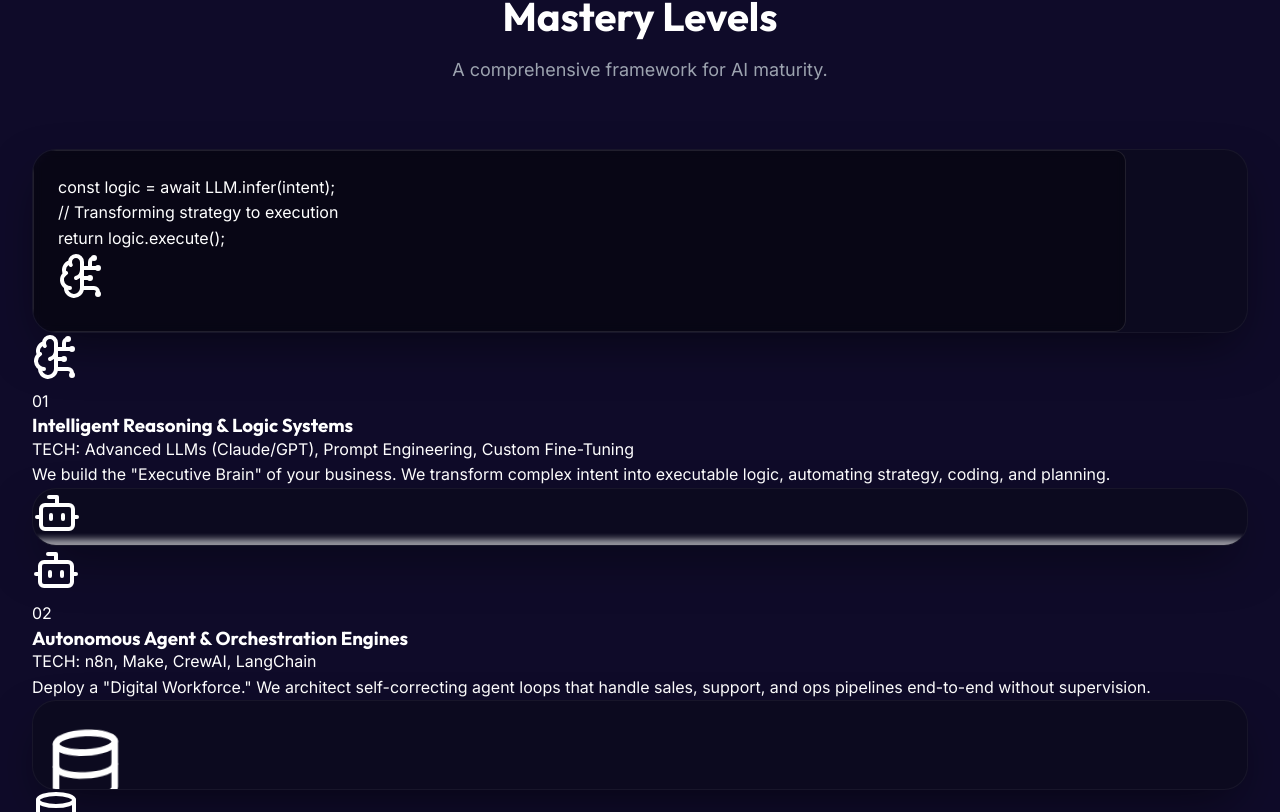
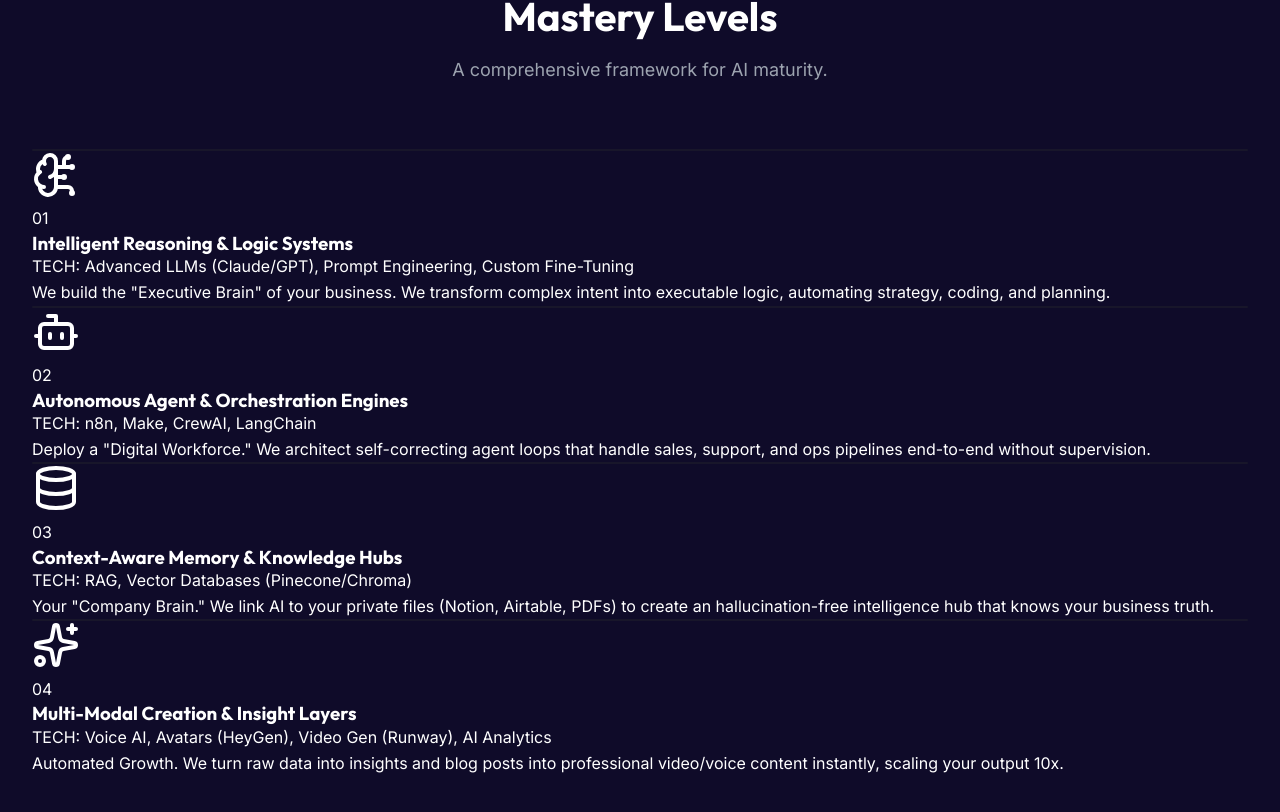
Before and after one commit to gnanaprakash22594/Aiflo-pro, a React (Vite) app: page / in a window 1280 px wide. Shown: the part 904-1716 px from the top of the page. Built offline with nearby package versions, Linux system fonts and the light colour scheme.

Commit message:
Simplify Services section: Remove animations and empty visual blocks

```diff
--- a/src/components/ServicesLayers.jsx
+++ b/src/components/ServicesLayers.jsx
@@ -1,9 +1,5 @@
-import React, { useLayoutEffect, useRef } from 'react';
-import { BrainCircuit, Bot, Database, Sparkles, Terminal, Cpu, Network, Layers } from 'lucide-react';
-import gsap from 'gsap';
-import { ScrollTrigger } from 'gsap/ScrollTrigger';
-
-gsap.registerPlugin(ScrollTrigger);
+import React from 'react';
+import { BrainCircuit, Bot, Database, Sparkles } from 'lucide-react';
 
 const services = [
     {
@@ -11,159 +7,47 @@
         title: "Intelligent Reasoning & Logic Systems",
         tech: "Advanced LLMs (Claude/GPT), Prompt Engineering, Custom Fine-Tuning",
         outcome: "We build the \"Executive Brain\" of your business. We transform complex intent into executable logic, automating strategy, coding, and planning.",
-        icon: <BrainCircuit size={48} className="text-purple-400" />,
-        visualType: "code"
+        icon: <BrainCircuit size={48} className="text-purple-400" />
     },
     {
         id: 2,
         title: "Autonomous Agent & Orchestration Engines",
         tech: "n8n, Make, CrewAI, LangChain",
         outcome: "Deploy a \"Digital Workforce.\" We architect self-correcting agent loops that handle sales, support, and ops pipelines end-to-end without supervision.",
-        icon: <Bot size={48} className="text-blue-400" />,
-        visualType: "network"
+        icon: <Bot size={48} className="text-blue-400" />
     },
     {
         id: 3,
         title: "Context-Aware Memory & Knowledge Hubs",
         tech: "RAG, Vector Databases (Pinecone/Chroma)",
         outcome: "Your \"Company Brain.\" We link AI to your private files (Notion, Airtable, PDFs) to create an hallucination-free intelligence hub that knows your business truth.",
-        icon: <Database size={48} className="text-emerald-400" />,
-        visualType: "storage"
+        icon: <Database size={48} className="text-emerald-400" />
     },
     {
         id: 4,
         title: "Multi-Modal Creation & Insight Layers",
         tech: "Voice AI, Avatars (HeyGen), Video Gen (Runway), AI Analytics",
         outcome: "Automated Growth. We turn raw data into insights and blog posts into professional video/voice content instantly, scaling your output 10x.",
-        icon: <Sparkles size={48} className="text-pink-400" />,
-        visualType: "media"
+        icon: <Sparkles size={48} className="text-pink-400" />
     }
 ];
 
-const VisualBlock = ({ type, icon }) => {
-    // A component to render different "vibe" visuals
+const VisualBlock = () => {
+    // Empty placeholder for future animations
     return (
         <div className="visual-block-inner">
-            {/* Glassmorphism Background */}
+            {/* Glassmorphism Background only */}
             <div className="absolute inset-0 bg-gradient-to-br from-white/5 to-transparent rounded-2xl border border-white/10 backdrop-blur-sm" />
-
-            {/* Content Container */}
-            <div className="relative z-10 w-full h-full flex items-center justify-center p-8">
-                {type === 'code' && (
-                    <div className="glass-code-window w-full">
-                        <div className="flex gap-2 mb-4">
-                            <div className="w-3 h-3 rounded-full bg-red-500/50" />
-                            <div className="w-3 h-3 rounded-full bg-yellow-500/50" />
-                            <div className="w-3 h-3 rounded-full bg-green-500/50" />
-                        </div>
-                        <div className="space-y-2 font-mono text-xs text-blue-200/80">
-                            <div className="flex"><span className="text-purple-400 mr-2">const</span> <span className="text-yellow-200">logic</span> = <span className="text-blue-300">await</span> <span className="text-green-300">LLM.infer</span>(intent);</div>
-                            <div className="pl-4 text-gray-400">// Transforming strategy to execution</div>
-                            <div className="flex"><span className="text-purple-400 mr-2">return</span> <span className="text-yellow-200">logic.execute</span>();</div>
-                        </div>
-                        {/* Centered Large Icon overlay */}
-                        <div className="absolute right-4 bottom-4 opacity-20 rotate-12 transform scale-150 text-white">
-                            {icon}
-                        </div>
-                    </div>
-                )}
-
-                {type === 'network' && (
-                    <div className="relative w-full h-full flex items-center justify-center">
-                        <div className="absolute inset-0 flex items-center justify-center">
-                            <div className="w-32 h-32 rounded-full border border-blue-500/20 animate-pulse-slow" />
-                            <div className="absolute w-48 h-48 rounded-full border border-purple-500/10 animate-pulse-slower" />
-                        </div>
-                        <div className="relative z-10 p-6 bg-black/20 rounded-xl border border-white/10 backdrop-blur-md">
-                            {icon}
-                        </div>
-                        {/* Connecting Nodes */}
-                        <div className="absolute top-1/4 left-1/4 w-3 h-3 bg-blue-400 rounded-full glow-sm" />
-                        <div className="absolute bottom-1/4 right-1/4 w-3 h-3 bg-purple-400 rounded-full glow-sm" />
-                    </div>
-                )}
-
-                {type === 'storage' && (
-                    <div className="glass-stack w-2/3 flex flex-col gap-2 transform rotate-x-12 perspective-1000">
-                        <div className="h-12 w-full bg-emerald-900/20 border border-emerald-500/30 rounded-lg backdrop-blur-sm flex items-center px-4">
-                            <div className="w-full h-1 bg-emerald-500/20 rounded-full overflow-hidden">
-                                <div className="h-full w-2/3 bg-emerald-500/50" />
-                            </div>
-                        </div>
-                        <div className="h-12 w-full bg-emerald-900/20 border border-emerald-500/30 rounded-lg backdrop-blur-sm flex items-center px-4 translate-x-2">
-                            <div className="w-full h-1 bg-emerald-500/20 rounded-full overflow-hidden">
-                                <div className="h-full w-4/5 bg-emerald-500/50" />
-                            </div>
-                        </div>
-                        <div className="absolute -right-8 -bottom-8 opacity-30 text-emerald-300">
-                            <Database size={80} />
-                        </div>
-                    </div>
-                )}
-
-                {type === 'media' && (
-                    <div className="relative w-full h-full flex items-center justify-center">
-                        <div className="absolute w-full h-32 bg-gradient-to-r from-pink-500/10 via-purple-500/10 to-transparent blur-xl" />
-                        <div className="relative z-10 flex gap-4">
-                            <div className="w-16 h-24 rounded-lg bg-white/5 border border-white/10 backdrop-blur-md flex items-end p-2">
-                                <div className="w-full h-1/2 bg-gradient-to-t from-pink-500/20 to-transparent rounded" />
-                            </div>
-                            <div className="w-16 h-24 rounded-lg bg-white/5 border border-white/10 backdrop-blur-md flex items-end p-2 transform -translate-y-4">
-                                <div className="w-full h-3/4 bg-gradient-to-t from-purple-500/20 to-transparent rounded" />
-                            </div>
-                        </div>
-                        <div className="absolute top-1/2 left-1/2 transform -translate-x-1/2 -translate-y-1/2 text-white mix-blend-overlay opacity-50">
-                            {icon}
-                        </div>
-                    </div>
-                )}
+            <div className="relative z-10 w-full h-full flex items-center justify-center">
+                {/* Blank content as requested */}
             </div>
         </div>
     );
 };
 
 const ServicesLayers = () => {
-    const sectionRef = useRef(null);
-
-    useLayoutEffect(() => {
-        const ctx = gsap.context(() => {
-            const rows = gsap.utils.toArray('.service-layer-row');
-
-            rows.forEach((row, i) => {
-                // Text Animation
-                gsap.from(row.querySelector('.layer-text'), {
-                    scrollTrigger: {
-                        trigger: row,
-                        start: "top 75%",
-                    },
-                    y: 50,
-                    opacity: 0,
-                    duration: 1,
-                    ease: "power3.out"
-                });
-
-                // Visual Animation (Slide in from side)
-                const isEven = i % 2 === 0;
-                gsap.from(row.querySelector('.layer-visual'), {
-                    scrollTrigger: {
-                        trigger: row,
-                        start: "top 75%",
-                    },
-                    x: isEven ? -50 : 50,
-                    opacity: 0,
-                    duration: 1.2,
-                    ease: "power2.out",
-                    delay: 0.2
-                });
-            });
-
-        }, sectionRef);
-
-        return () => ctx.revert();
-    }, []);
-
     return (
-        <section className="services-section-layers py-32" ref={sectionRef}>
+        <section className="services-section-layers py-32">
             <div className="container">
                 <div className="section-header mb-24">
                     <h2 className="section-title text-5xl mb-6">Mastery Levels</h2>
@@ -176,9 +60,9 @@
                             key={service.id}
                             className={`service-layer-row flex flex-col lg:flex-row items-center gap-12 lg:gap-24 ${index % 2 !== 0 ? 'lg:flex-row-reverse' : ''}`}
                         >
-                            {/* Visual Side */}
-                            <div className="layer-visual flex-1 w-full h-[400px] relative group">
-                                <VisualBlock type={service.visualType} icon={service.icon} />
+                            {/* Visual Side (Placeholder) */}
+                            <div className="layer-visual flex-1 w-full h-[400px] relative">
+                                <VisualBlock />
                             </div>
 
                             {/* Text Side */}
```
